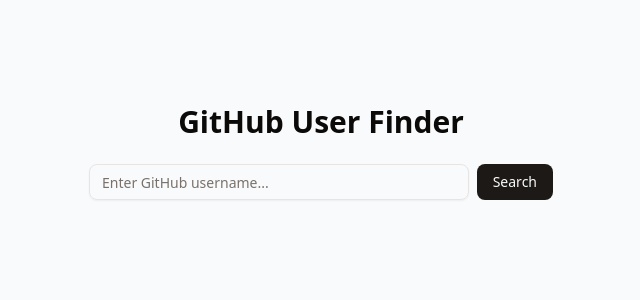
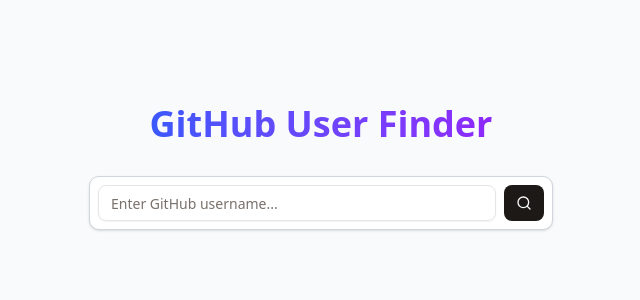
Before and after one commit to PalgunaSE2021/githubUserSearchPart2, a Next.js app: page / in a window 1280 px wide. Shown: the top 300 px of the page, without its empty margins (319-959 px from the left). Built offline with nearby package versions, Linux system fonts and the light colour scheme.

Commit message:
fixed recent search issues

```diff
--- a/src/app/page.tsx
+++ b/src/app/page.tsx
@@ -3,56 +3,93 @@
 import { useState } from "react";
 import { Input } from "@/components/ui/input";
 import { Button } from "@/components/ui/button";
+import { useRouter } from "next/navigation";
+import { Card } from "@/components/ui/card";
 import { useUserStore } from "@/store/userStore";
-import { useRouter } from "next/navigation";
+import { Search, User } from "lucide-react";
 
 export default function HomePage() {
   const [username, setUsername] = useState("");
-  const { setLastUser, recentUsers, addRecentUser } = useUserStore();
+  const [error, setError] = useState("");
+  const [isLoading, setIsLoading] = useState(false);
   const router = useRouter();
+  const { recentUsers } = useUserStore();
 
-  const handleSearch = (e?: React.FormEvent) => {
+  const handleSearch = async (e?: React.FormEvent) => {
     e?.preventDefault();
     const trimmed = username.trim();
     if (!trimmed) return;
 
-    setLastUser(trimmed);
-    addRecentUser(trimmed);
-    router.push(`/user/${trimmed}`);
+    setIsLoading(true);
+    setError("");
+
+    try {
+      const res = await fetch(`https://api.github.com/users/${trimmed}`);
+      if (!res.ok) {
+        setError("❌ User not found. Please try another username.");
+        setIsLoading(false);
+        return;
+      }
+
+      setIsLoading(false);
+      router.push(`/user/${trimmed}`);
+    } catch {
+      setError("⚠️ Something went wrong. Try again later.");
+      setIsLoading(false);
+    }
   };
 
   return (
     <div className="max-w-lg mx-auto mt-20 p-6">
-      <h1 className="text-3xl font-bold text-center mb-6">
+      {/* Title */}
+      <h1 className="text-4xl font-extrabold text-center mb-8 text-gradient bg-clip-text text-transparent bg-gradient-to-r from-blue-600 to-purple-600">
         GitHub User Finder
       </h1>
 
-      <form onSubmit={handleSearch} className="flex gap-2 mb-6">
+      {/* Search Input */}
+      <form
+        onSubmit={handleSearch}
+        className="flex gap-2 mb-6 border border-gray-300 rounded-lg p-2 shadow-sm bg-white"
+      >
         <Input
           placeholder="Enter GitHub username..."
           value={username}
           onChange={(e) => setUsername(e.target.value)}
+          className="focus:ring-2 focus:ring-blue-500"
         />
-        <Button type="submit">Search</Button>
+        <Button type="submit" disabled={isLoading} className="px-4">
+          {isLoading ? (
+            <span className="animate-pulse">Searching...</span>
+          ) : (
+            <Search className="h-5 w-5" />
+          )}
+        </Button>
       </form>
 
-      {/* Recent Search History */}
+      {/* Error Message */}
+      {error && (
+        <p className="text-center text-red-500 mb-4 animate-fade-in">{error}</p>
+      )}
+
+      {/* Recent Searches */}
       {recentUsers.length > 0 && (
-        <div className="mt-6">
-          <h2 className="font-semibold mb-2">Recent Searches</h2>
-          <div className="flex gap-2 flex-wrap">
-            {recentUsers.slice(0, 5).map((u, idx) => (
+        <Card className="mt-10 p-6 shadow-lg bg-gradient-to-br from-white to-blue-50 border border-blue-100">
+          <h2 className="text-xl font-semibold mb-4 text-center text-blue-700">
+            🔍 Recent Searches
+          </h2>
+          <div className="flex flex-wrap justify-center gap-3">
+            {recentUsers.map((user) => (
               <Button
-                key={idx}
-                size="sm"
+                key={user}
                 variant="outline"
-                onClick={() => router.push(`/user/${u}`)}
+                onClick={() => router.push(`/user/${user}`)}
+                className="rounded-full bg-white hover:bg-blue-100 border border-blue-300 text-blue-700 flex items-center gap-2 transition-all duration-200"
               >
-                {u}
+                <User className="h-4 w-4" /> {user}
               </Button>
             ))}
           </div>
-        </div>
+        </Card>
       )}
     </div>
   );
--- a/src/app/user/[username]/page.tsx
+++ b/src/app/user/[username]/page.tsx
@@ -6,7 +6,8 @@
 import Image from "next/image";
 import { motion } from "framer-motion";
 import { Button } from "@/components/ui/button";
-import { useState } from "react";
+import { useState, useEffect } from "react";
+import { useUserStore } from "@/store/userStore"; // ✅ import store
 
 interface Repo {
   id: number;
@@ -37,6 +38,8 @@
   const [page, setPage] = useState(1);
   const perPage = 6;
 
+  const { addRecentUser } = useUserStore(); // ✅ get from Zustand store
+
   const {
     data: user,
     isLoading: userLoading,
@@ -51,6 +54,13 @@
     queryFn: () => getRepos(username as string, page, perPage),
     enabled: !!username,
   });
+
+  // ✅ STEP 2: Update recent searches only after confirming user exists
+  useEffect(() => {
+    if (!userLoading && user && !userError) {
+      addRecentUser(user.login);
+    }
+  }, [user, userLoading, userError, addRecentUser]);
 
   if (userLoading) return <p className="text-center mt-20">Loading user...</p>;
 
@@ -164,7 +174,7 @@
           <Button
             variant="outline"
             onClick={() => setPage((p) => p + 1)}
-            disabled={repos?.length < perPage} // disable next if less than perPage
+            disabled={repos?.length < perPage}
           >
             Next
           </Button>
```
